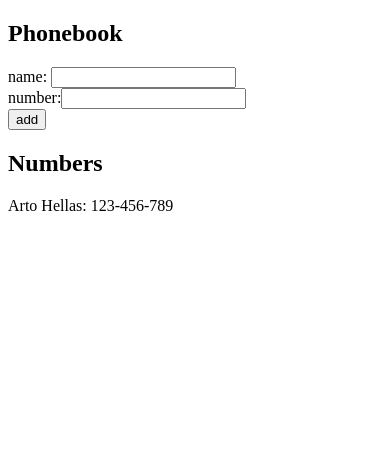
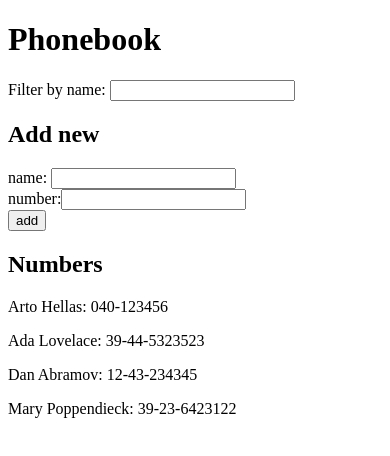
Before and after one commit to crs1138/fullstackopen, a React (Create React App) app in the folder part2/phonebook/: page / in a window 390 px wide. Shown: the top 456 px of the page. Built offline with nearby package versions, Linux system fonts and the light colour scheme.

Commit message:
Add name filter
Details:
---
* Exercise 2.9: The Phonebook Step4

```diff
--- a/part2/phonebook/src/App.jsx
+++ b/part2/phonebook/src/App.jsx
@@ -2,10 +2,18 @@ import { useState } from 'react'
 
 const App = () => {
     const [persons, setPersons] = useState([
-        { name: 'Arto Hellas', number: '123-456-789' },
+        { name: 'Arto Hellas', number: '040-123456', id: 1 },
+        { name: 'Ada Lovelace', number: '39-44-5323523', id: 2 },
+        { name: 'Dan Abramov', number: '12-43-234345', id: 3 },
+        { name: 'Mary Poppendieck', number: '39-23-6423122', id: 4 },
     ])
     const [newName, setNewName] = useState('')
     const [newNumber, setNewNumber] = useState('')
+    const [nameFilter, setNameFilter] = useState('')
+
+    const filterByName = (event) => {
+        setNameFilter(event.target.value)
+    }
 
     const addPerson = (event) => {
         event.preventDefault()
@@ -24,9 +32,28 @@ const App = () => {
         setNewNumber('')
     }
 
+    const filteredPersons =
+        nameFilter === ''
+            ? persons
+            : persons.filter((person) => {
+                  return person.name
+                      .toLowerCase()
+                      .includes(nameFilter.toLowerCase())
+              })
     return (
         <div>
-            <h2>Phonebook</h2>
+            <h1>Phonebook</h1>
+            <div>
+                <label htmlFor="">Filter by name: </label>
+                <input
+                    type="text"
+                    name="nameFilter"
+                    id="nameFilter"
+                    value={nameFilter}
+                    onChange={filterByName}
+                />
+            </div>
+            <h2>Add new</h2>
             <form onSubmit={addPerson}>
                 <div>
                     <label htmlFor="name">name: </label>
@@ -54,7 +81,7 @@ const App = () => {
                 </div>
             </form>
             <h2>Numbers</h2>
-            {persons.map((person) => {
+            {filteredPersons.map((person) => {
                 const { name, number } = person
                 return <p key={name}>{`${name}: ${number}`}</p>
             })}
```
